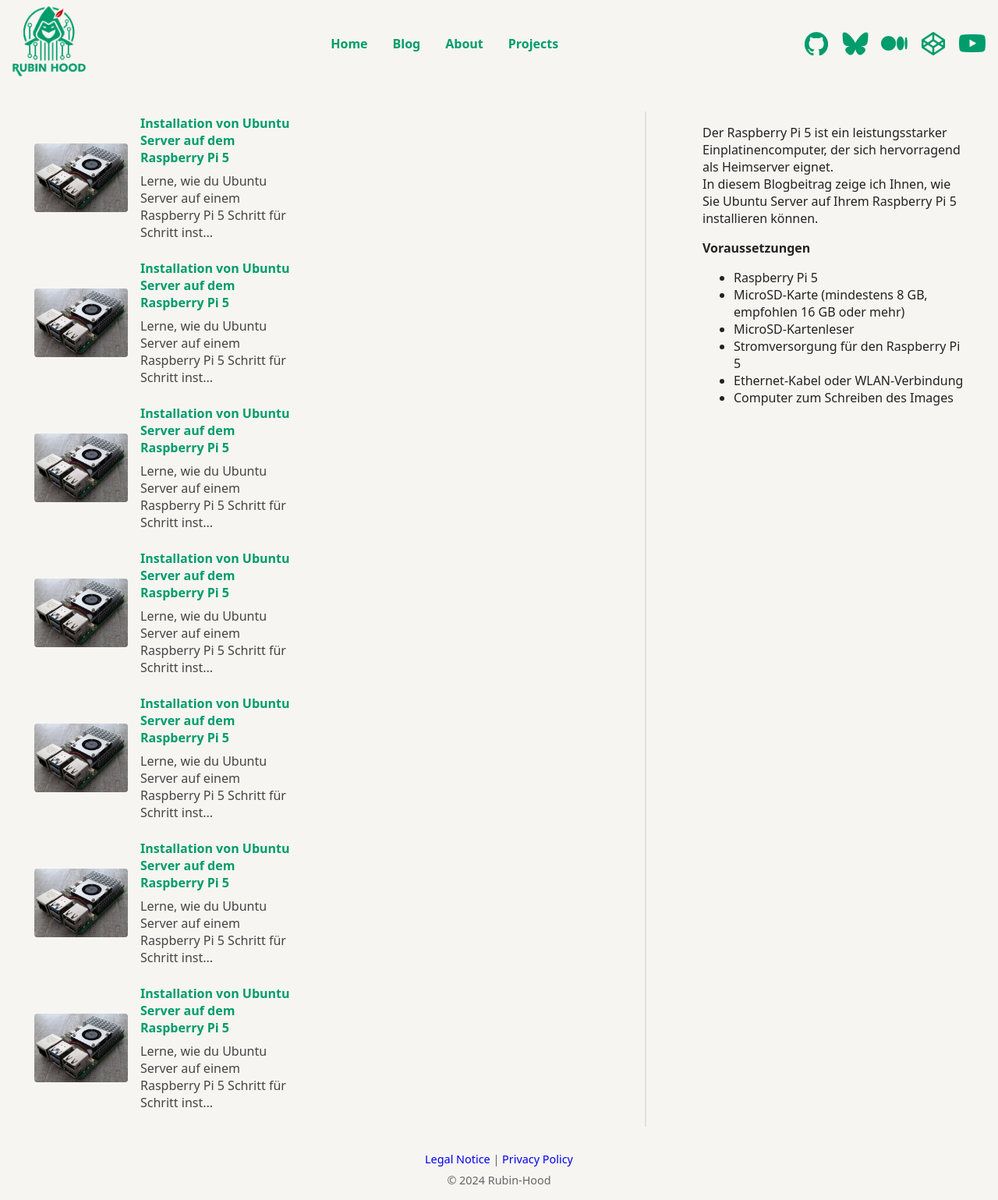
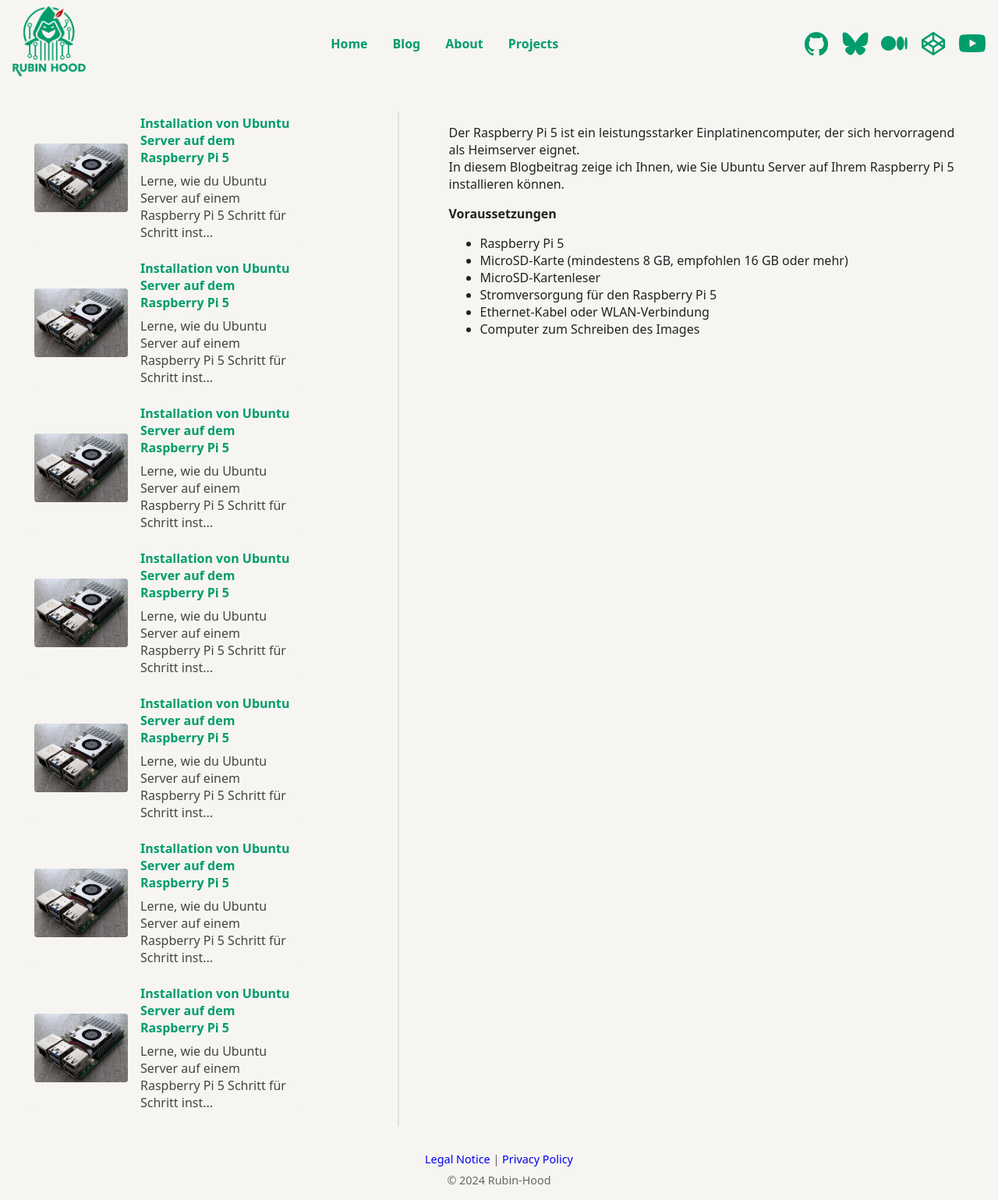
Before and after one commit to rubin-hood/rubinhood-blog, a Jekyll site: the page built from _posts/2024-06-01-beispiel.md, in a window 1280 px wide. Shown: the whole page at 78% size. Built offline with Jekyll 4.4.1, drawn with Linux system fonts in a browser that asks for light colours.

Commit message:
Update style.css

```diff
--- a/assets/css/style.css
+++ b/assets/css/style.css
@@ -234,9 +234,14 @@
 
 .blog-sidebar {
   flex: 1 1 450px;      /* Sidebar: nimmt minimal 1 Anteil, darf wachsen/schrumpfen, Startbreite 350px */
+  border-right: 2px solid #e0e0e0; /* <--- Hier die Linie ergänzen! */
+  padding-right: 2rem;  /* Optional: Abstand zur Linie, passend zum gap */
+  box-sizing: border-box; /* Sicherstellen, dass Padding/Borders eingerechnet werden */
 }
+
 .blog-content {
   flex: 3 1 600px;      /* Hauptinhalt: nimmt 3 Anteile, darf wachsen/schrumpfen, Startbreite 600px */
+  padding-left: 2rem;   /* Optional: Abstand von der Linie, für mehr Luft */
 }
 
 /* =============================================================
@@ -445,25 +450,3 @@
 .blog-teaser-grid .blog-card {
   border: 1px solid #c4c4c4 !important;   /* Deutlicher Rahmen für bessere Abgrenzung */
 }
-
-
-
-
-
-
-
-.blog-layout {
-  display: flex;
-}
-
-.blog-sidebar {
-  width: 350px; /* Oder wie breit du deine Sidebar willst */
-  border-right: 2px solid #e0e0e0; /* Die Linie! */
-  padding-right: 20px;
-  box-sizing: border-box;
-}
-
-.blog-content {
-  flex: 1;
-  padding-left: 40px; /* Abstand von der Linie */
-}
```
